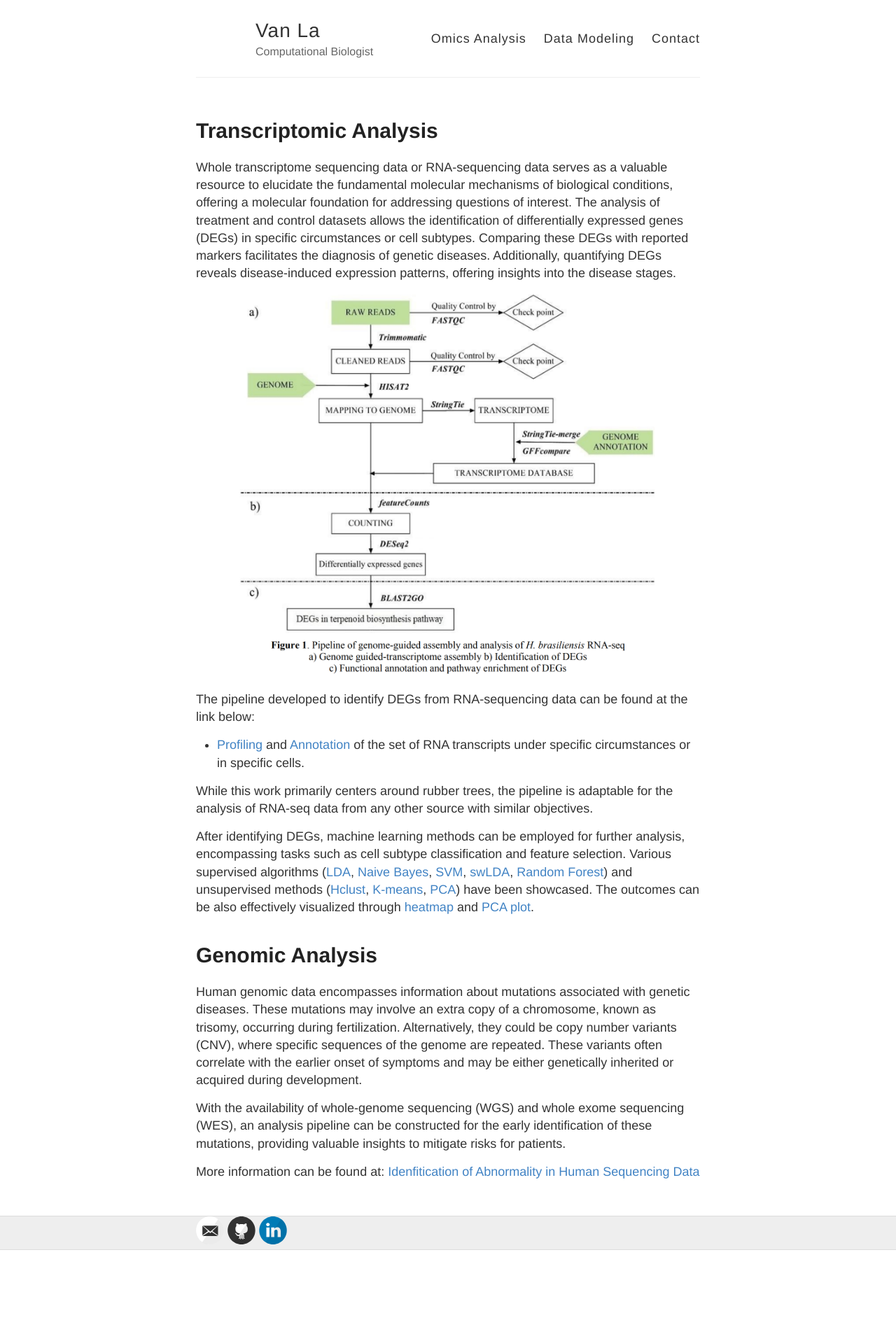
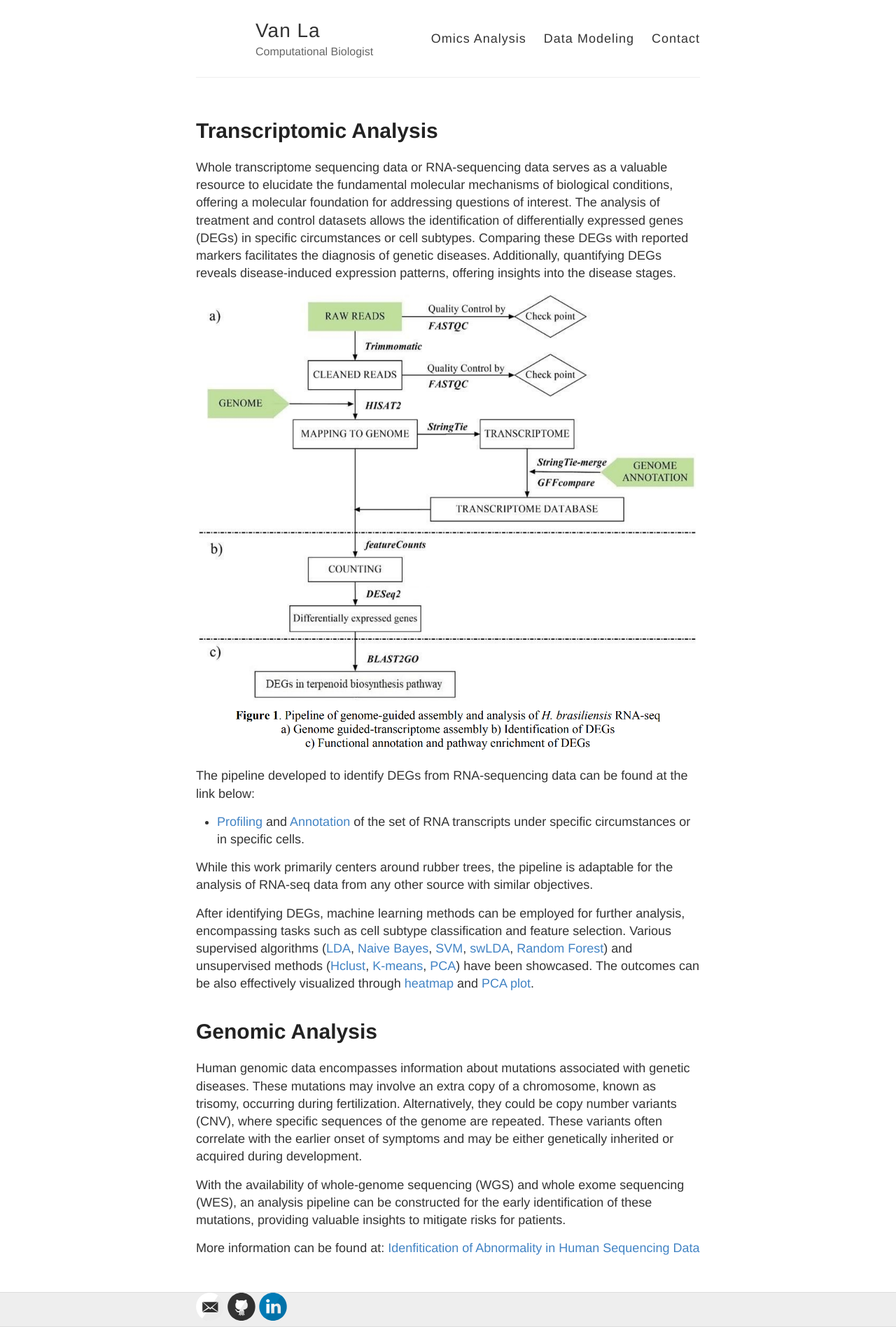
Before and after one commit to vanngocthuyla/Data_Analysis, a Jekyll site: the page built from _pages/omics.md, in a window 1280 px wide. Shown: the whole page at 70% size. Built offline with Jekyll 4.4.1, drawn with Linux system fonts in a browser that asks for light colours; before the commit the page ends 1786 px from its top, so only the background shows below that.

Commit message:
Update omics.md

```diff
--- a/_pages/omics.md
+++ b/_pages/omics.md
@@ -10,7 +10,7 @@
 
 Whole transcriptome sequencing data or RNA-sequencing data serves as a valuable resource to elucidate the fundamental molecular mechanisms of biological conditions, offering a molecular foundation for addressing questions of interest. The analysis of treatment and control datasets allows the identification of differentially expressed genes (DEGs) in specific circumstances or cell subtypes. Comparing these DEGs with reported markers facilitates the diagnosis of genetic diseases. Additionally, quantifying DEGs reveals disease-induced expression patterns, offering insights into the disease stages.
 
-<div align="center"> <img src='https://vanngocthuyla.github.io/Data_Analysis/images/omics/Pipeline.png' width="600"> </div>
+<div align="center"> <img src='https://vanngocthuyla.github.io/Data_Analysis/images/omics/Pipeline.png' width="1000"> </div>
 
 The pipeline developed to identify DEGs from RNA-sequencing data can be found at the link below:
 - [Profiling](https://iopscience.iop.org/article/10.1088/1755-1315/749/1/012033/pdf) and [Annotation](https://vanngocthuyla.github.io/Data_Analysis/_pages/omics/Annotation) of the set of RNA transcripts under specific circumstances or in specific cells.
```
